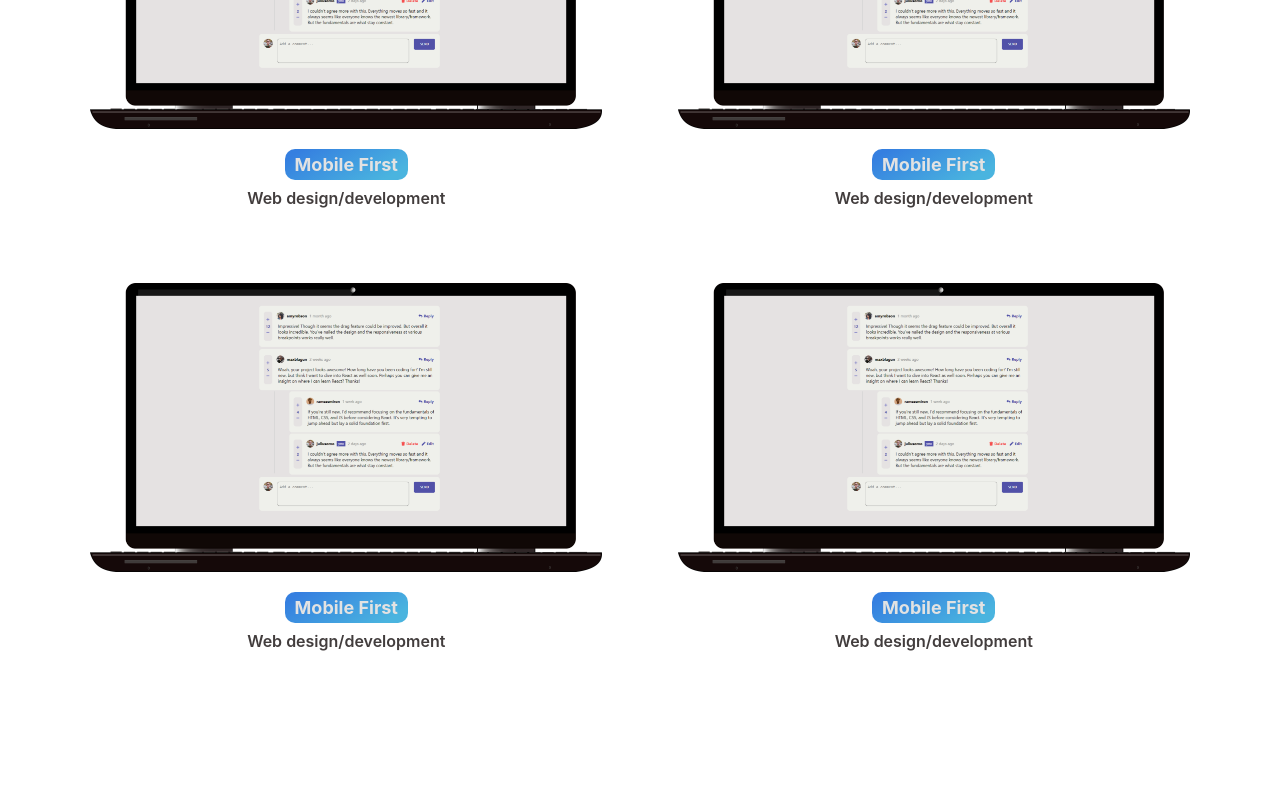
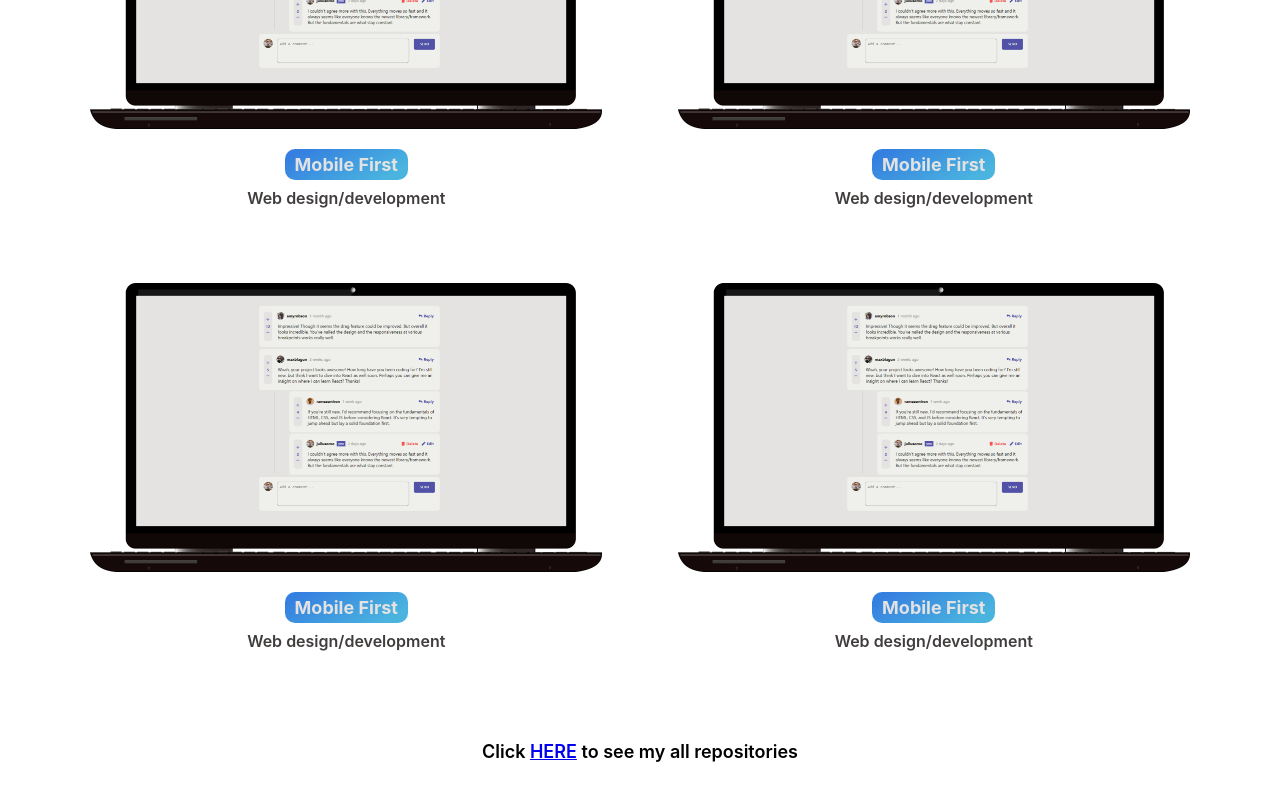
Before and after one commit to tomasleggire/tomasleggire, a React (Create React App) app: page / in a window 1280 px wide. Shown: the part 3585-4385 px from the top of the page. Before the commit the page ends 4346 px from the top, so only its background shows below. Built offline with nearby package versions, Linux system fonts and the light colour scheme.

Commit message:
link to github added

```diff
--- a/src/containers/Portfolio.js
+++ b/src/containers/Portfolio.js
@@ -19,7 +19,11 @@ export default function Portfolio() {
 
   return (
     <div className="portfolio-main" name="portfolio" ref={containerRef}>
-      <div className={`container ${isVisible ? "container-visible" : ""}`}>
+      <div
+        className={`container-portfolio ${
+          isVisible ? "container-visible" : ""
+        }`}
+      >
         <div className="cards">
           {portfolioItems.map((item) => {
             return (
@@ -41,6 +45,17 @@ export default function Portfolio() {
           mainItemModalPort={mainItemModalPort}
         />
       )}
+      <p className="p-github">
+        Click{" "}
+        <a
+          className="a-github"
+          href="https://github.com/tomasleggire"
+          target="_blank"
+        >
+          HERE
+        </a>
+        {' '}to see my all repositories
+      </p>
     </div>
   );
 }
--- a/src/styles/Portfolio.scss
+++ b/src/styles/Portfolio.scss
@@ -22,11 +22,11 @@
 
 //GRID
 
-.container {
+.container-portfolio {
     display: flex;
     justify-content: center;
     width: 100%;
-    margin: 45px 0 30px 0;
+    margin: 45px 0 0 0;
     opacity: 0;
     transition: 1.8s;
     padding-top: 100px;
@@ -44,23 +44,31 @@
     grid-gap: 15px;
     padding: 20px 40px;
     margin: 20px;
+    margin-bottom: 30px;
+  }
+
+  .p-github {
+    font-size: var(--lg);
+    margin-bottom: 50px;
+    font-weight: 600;
   }
 
   /* Style the cards */
 
 @media only screen and (max-width: 915px) {
-  .container {
-    margin: 30px 0 30px 0;
+  .container-portfolio {
+    margin: 30px 0 0 0;
   }
     .cards {
         grid-template-columns: repeat(auto-fit, minmax(300px, 1fr));
         padding: 20px 10px;
+        margin-bottom: 20px;
       }
 }
 
 @media only screen and (max-width: 300px) {
-  .container {
-    margin: 20px 0 20px 0;
+  .container-portfolio {
+    margin: 20px 0 0 0;
   }
     .cards {
         grid-template-columns: repeat(auto-fit, minmax(200px, 1fr));
```
